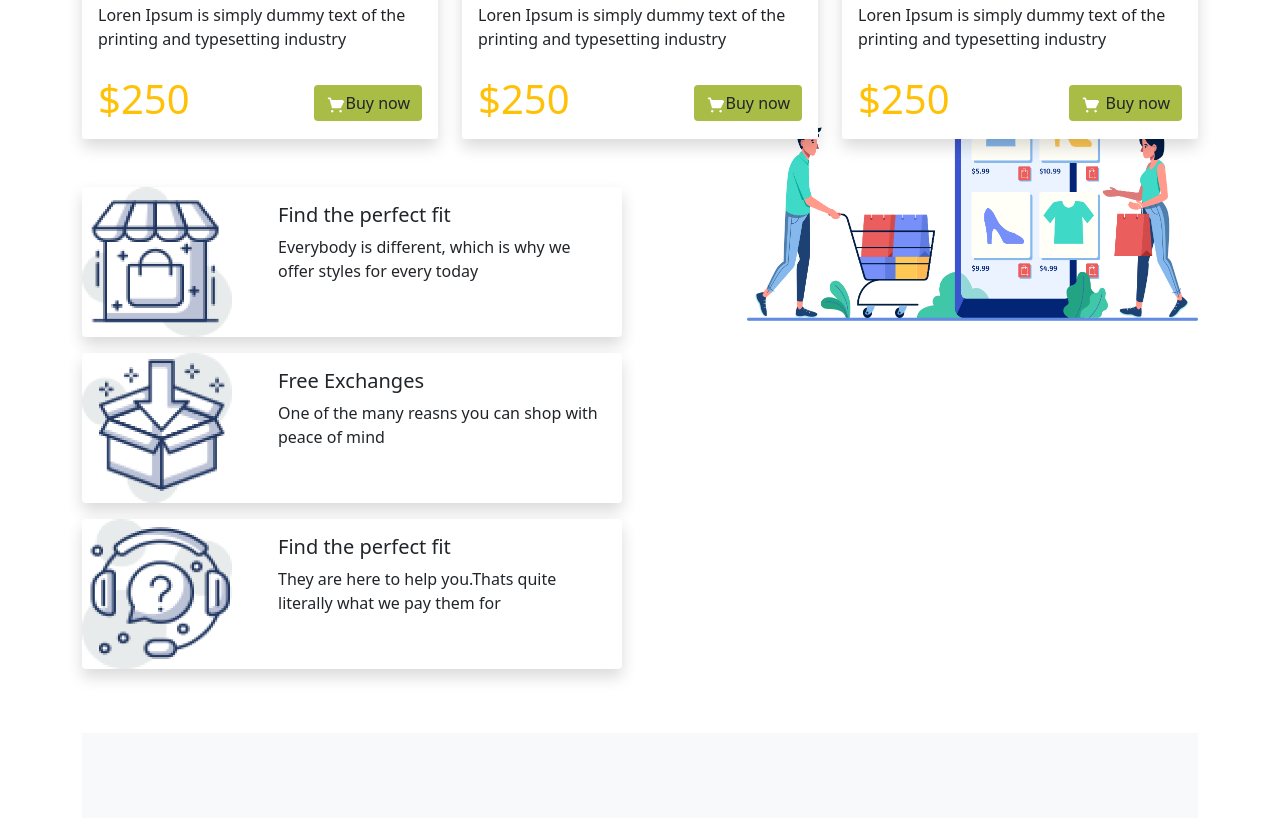
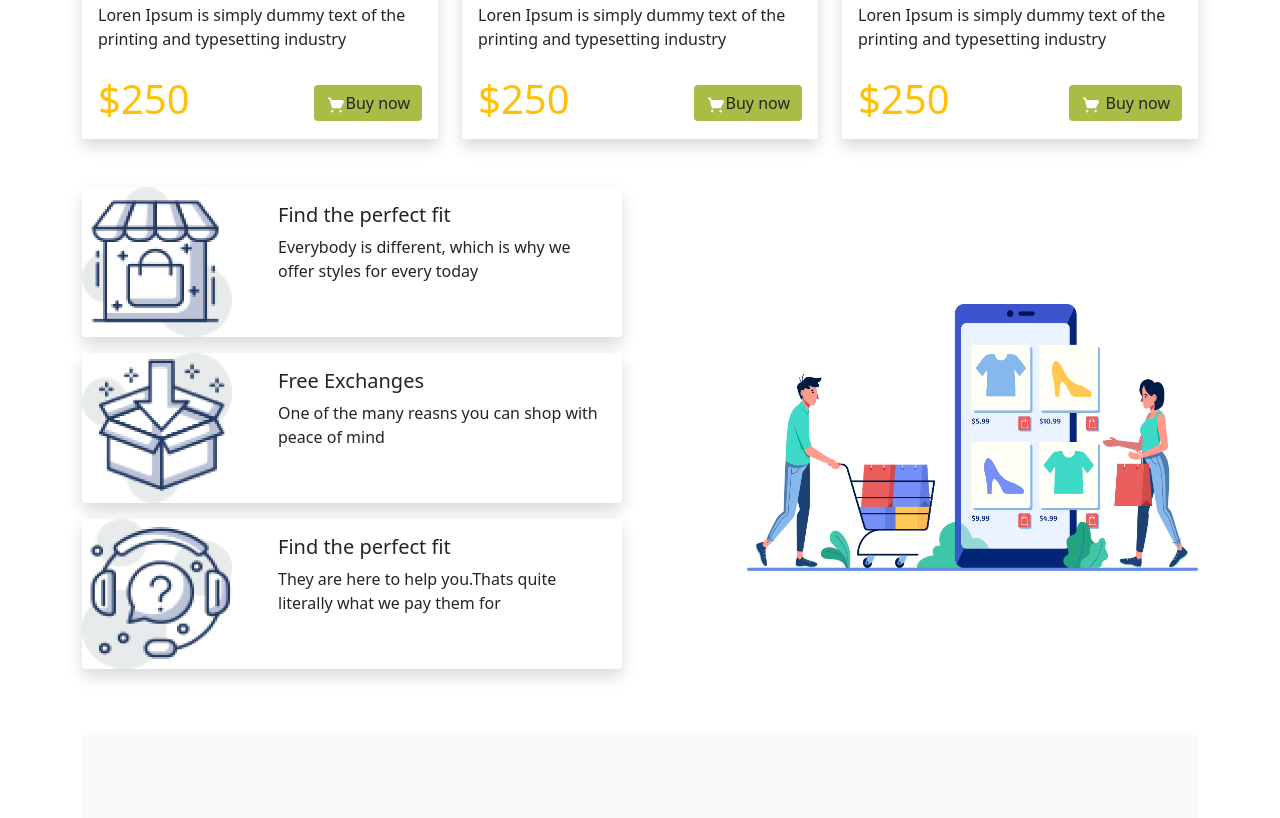
Before and after one commit to mdshahedarman/responsive-assignment, a plain HTML site: page index.html in a window 1280 px wide. Shown: the part 1948-2766 px from the top of the page. Drawn offline with Linux system fonts and the light colour scheme.

Commit message:
all done

```diff
--- a/index.html
+++ b/index.html
@@ -201,7 +201,7 @@
             </div>
 
           </div>
-          <div style="height: 00px;" class="col-md-5 d-flex align-items-center">
+          <div style="height: 500px;" class="col-md-5 d-flex align-items-center">
             <img src="images/Logo, Icon/side.png" class="d-block w-100" alt="...">
           </div>
         </div>
```
